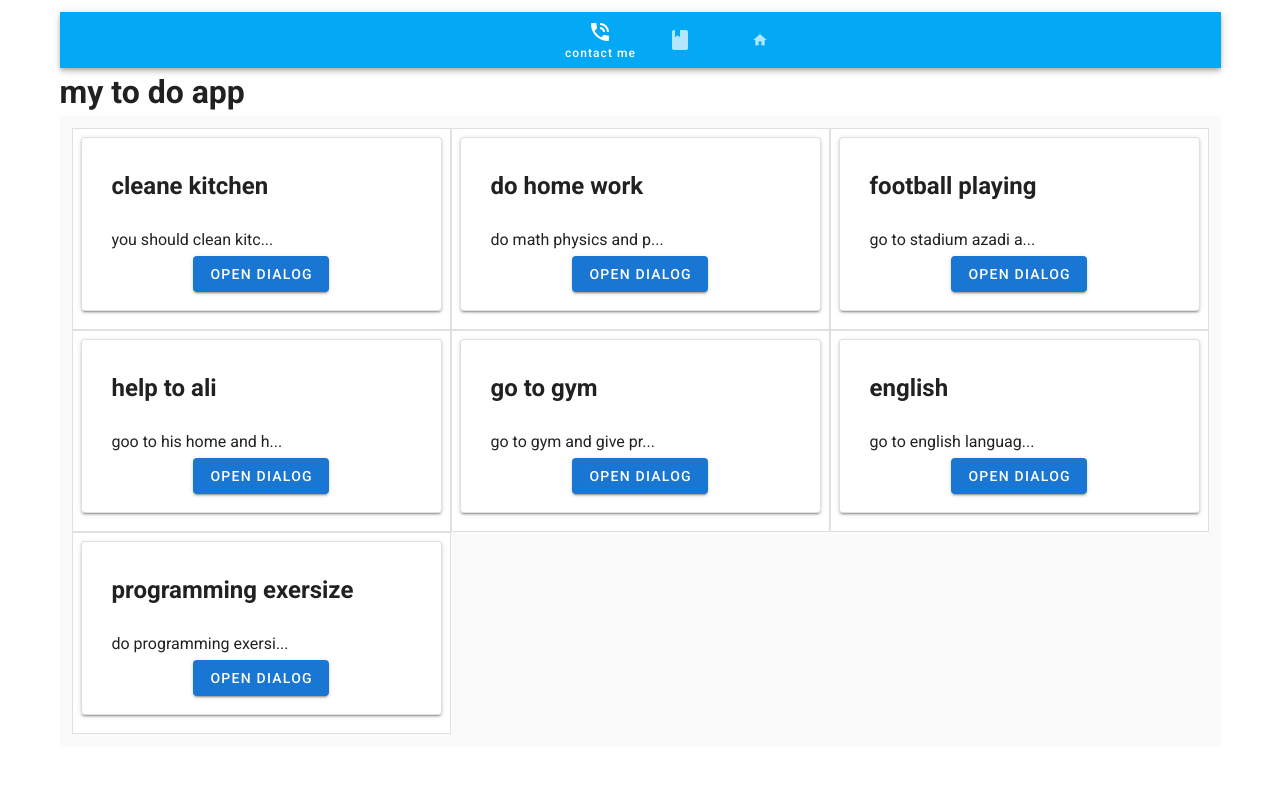
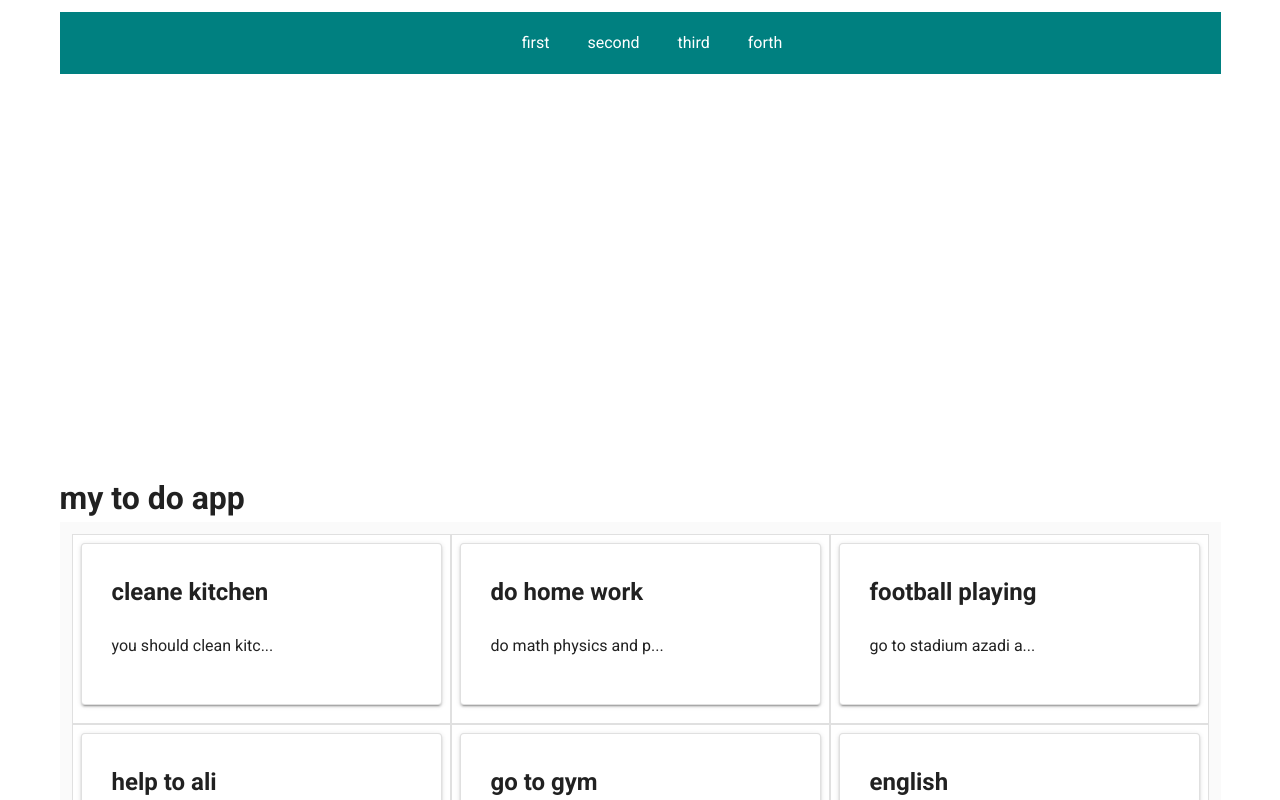
Before and after one commit to afrasiabi1374/notes, a Nuxt app: page / in a window 1280 px wide. Shown: the top 800 px of the page. Built offline with nearby package versions, Linux system fonts and the light colour scheme.

Commit message:
chand ta file jadid commit kardam

```diff
--- a/components/todoNotes/CardNote.vue
+++ b/components/todoNotes/CardNote.vue
@@ -1,56 +1,14 @@
-<template >
-  <div >
-
+<template>
+  <div>
 <v-card class="card"
   elevation="2"
-  outlined
->
+  outlined>
 
     <h2> {{oneNote.title}} </h2>
     <br>
     <p> {{  oneNote.text.substr(0,21)+'...'}} </p>
 
 
-  <v-row justify="center">
-    <v-dialog
-      v-model="dialog"
-      width="600px"
-    >
-      <template v-slot:activator="{ on, attrs }">
-        <v-btn
-          color="primary"
-          dark
-          v-bind="attrs"
-          v-on="on"
-        >
-          Open Dialog
-        </v-btn>
-      </template>
-      <v-card>
-        <v-card-title>
-          <todo-title  :toTitle="oneNote.title"></todo-title>
-        </v-card-title>
-          <todo-text :toText="oneNote.text"></todo-text>
-        <v-card-actions>
-          <v-spacer></v-spacer>
-          <v-btn
-            color="green darken-1"
-            text
-            @click="dialog = false"
-          >
-            Disagree
-          </v-btn>
-          <v-btn
-            color="green darken-1"
-            text
-            @click="dialog = false"
-          >
-            Agree
-          </v-btn>
-        </v-card-actions>
-      </v-card>
-    </v-dialog>
-  </v-row>
 
 </v-card>
 
@@ -66,7 +24,9 @@ components:['TodoTitleInput','TodoText'],
 props:['oneNote'],
   data(){
 
-    return{}
+    return{
+
+    }
 
   }
 
@@ -78,7 +38,7 @@ props:['oneNote'],
 
 
 
-            },
+        },
 
     deleteTodo(id){
 
@@ -98,7 +58,7 @@ props:['oneNote'],
   transition: all 1s;
 }
 .card:hover{
-  background-color: rgba(238, 158, 171, 0.541);
+  background-color: rgba(32, 178, 171, 0.493);
   transition: all 1s;
   cursor: pointer;
 }
--- a/components/todoNotes/TodoTitle.vue
+++ b/components/todoNotes/TodoTitle.vue
@@ -1,7 +1,7 @@
 <template>
 <div>
     <h2>title:</h2>
-                <v-text-field type="text" :value="toTitle"></v-text-field>
+    <v-text-field type="text" :value="toTitle"></v-text-field>
 </div>
 </template>
 
--- a/components/todoNotes/nav/TodoNav.vue
+++ b/components/todoNotes/nav/TodoNav.vue
@@ -1,60 +1,101 @@
 <template>
-  <div>
+<nav>
+  <ul class="nav-list">
+    <li class="nav-item" :class="$vuetify.breakpoint.mdAndDown ?'nav-hidden':''">first</li>
+    <li class="nav-item" :class="$vuetify.breakpoint.mdAndDown ?'nav-hidden':''">second</li>
+    <li class="nav-item" :class="$vuetify.breakpoint.mdAndDown ?'nav-hidden':''">third</li>
+    <li class="nav-item" :class="$vuetify.breakpoint.mdAndDown ?'nav-hidden':''">forth</li>
+  </ul>
+  <v-btn color="teal" dark @click.stop="drawer = !drawer" :class="$vuetify.breakpoint.mdAndUp ?'nav-sandwich-btn-hide':''"> menu </v-btn>
+  <v-sheet
+    height="400"
+    class="overflow-hidden"
+    style="position: relative;"
+  >
 
 
-  <v-bottom-navigation
-    v-model="value"
-    :background-color="color"
-    dark
-    shift
-  >
-    <v-btn>
-      <span>about me</span>
+    <v-navigation-drawer
+      v-model="drawer"
+      absolute
+      temporary
+    >
+      <v-list-item>
+        <v-list-item-avatar>
+          <v-img src="https://randomuser.me/api/portraits/men/78.jpg"></v-img>
+        </v-list-item-avatar>
+        <v-list-item-content>
+          <v-list-item-title>John Leider</v-list-item-title>
+        </v-list-item-content>
+      </v-list-item>
 
-      <v-icon small>mdi-info</v-icon>
-    </v-btn>
+      <v-divider></v-divider>
 
-    <v-btn>
-      <span>contact me</span>
+      <v-list dense>
+        <v-list-item
+          v-for="item in items"
+          :key="item.title"
+          link
+        >
+          <v-list-item-icon>
+            <v-icon>{{ item.icon }}</v-icon>
+          </v-list-item-icon>
 
-      <v-icon>mdi-phone-in-talk</v-icon>
-    </v-btn>
+          <v-list-item-content>
+            <v-list-item-title>{{ item.title }}</v-list-item-title>
+          </v-list-item-content>
+        </v-list-item>
+      </v-list>
+    </v-navigation-drawer>
+  </v-sheet>
 
-    <v-btn>
-      <span>my resume</span>
+</nav>
+</template>
+<script>
+export default {
+  data() {
+    return{
 
-      <v-icon>mdi-book</v-icon>
-    </v-btn>
-
-    <v-btn>
-      <span>home</span>
-
-       <v-icon small>mdi-home</v-icon>
-    </v-btn>
-  </v-bottom-navigation>
+        drawer: null,
+        items: [
+          { title: 'Home', icon: 'mdi-view-dashboard' },
+          { title: 'About', icon: 'mdi-forum' },
+        ],
 
 
-  </div>
-</template>
-
-<script>
-  export default {
-    data: () => ({ value: 1 }),
-
-    computed: {
-      color () {
-        switch (this.value) {
-          case 0: return 'green'
-          case 1: return 'light-blue'
-          case 2: return 'navy'
-          case 3: return 'cyan'
-          default: return 'Teal'
-        }
-      },
-    },
-  }
+    }
+  },
+}
 </script>
 
 <style>
+.nav-list{
+  list-style-type: none;
+  display: flex;
+  justify-content: center;
+  background-color: teal;
+  padding:0;
+}
+.nav-item{
+padding: 19px;
+  color: white;
+  height: 100%;
+transition: all .5s;
+
+}
+.nav-item:hover{
+  background-color: lightseagreen;
+  cursor: pointer;
+  color: white;
+  transition: all .5s;
+
+}
+.nav-hidden{
+
+display: none;
+
+}
+.nav-sandwich-btn-hide{
+  display: none;
+}
 
 </style>
--- a/pages/index.vue
+++ b/pages/index.vue
@@ -11,7 +11,7 @@
         cols="12"
         sm="4"
       >
-        <v-card
+        <v-card @click="MyDialog=true;myValueDialog=Note;logger()"
           class="pa-2"
           outlined
           tile
@@ -21,7 +21,37 @@
       </v-col>
     </v-row>
   </v-container>
-
+<dialog></dialog>
+    <v-row justify="center">
+    <v-dialog
+      v-model="MyDialog"
+      width="600px"
+    >
+      <v-card>
+        <v-card-title>
+          <todo-title v-if="myValueDialog!==undefined"  :toTitle="myValueDialog.title"></todo-title>
+        </v-card-title>
+          <todo-text v-if="myValueDialog!==undefined" :toText="myValueDialog.text" ></todo-text>
+        <v-card-actions>
+          <v-spacer></v-spacer>
+          <v-btn
+            color="green darken-1"
+            text
+            @click="dialog = false"
+          >
+            Disagree
+          </v-btn>
+          <v-btn
+            color="green darken-1"
+            text
+            @click="dialog = false"
+          >
+            Agree
+          </v-btn>
+        </v-card-actions>
+      </v-card>
+    </v-dialog>
+  </v-row>
   </div>
 </template>
 
@@ -32,14 +62,16 @@ export default {
   components:{CardNote,TodoNav},
 data(){
   return{
-
-    allNotes:this.$store.state.helloWorld.notes
-
+    allNotes:this.$store.state.helloWorld.notes,
+    MyDialog:false,
+    myValueDialog:undefined
   }
 },
 methods:{
 
-
+logger(){
+  console.log(this.myValueDialog);
+}
 
 
 }
@@ -49,5 +81,3 @@ methods:{
 <style>
 
 </style>
-    CardNote
-    CardNote
--- a/store/helloWorld.js
+++ b/store/helloWorld.js
@@ -8,7 +8,8 @@ export const  state = () =>({
         {id:1,title:"go to gym",text:"go to gym and give program "},
         {id:1,title:"english",text:"go to english language class"},
         {id:1,title:"programming exersize",text:"do programming exersise with vue"},
-    ]
+    ],
+    aNote:undefined
 
 })
 
@@ -18,6 +19,12 @@ increment(state){
 
     state.counter++
 
+},
+
+giveTextalTodo(state){
+
+    state.aNote = state
+
 }
 
 }
```
Also changed, not shown: 1 other file (tests, documents, lock files or other folders).
